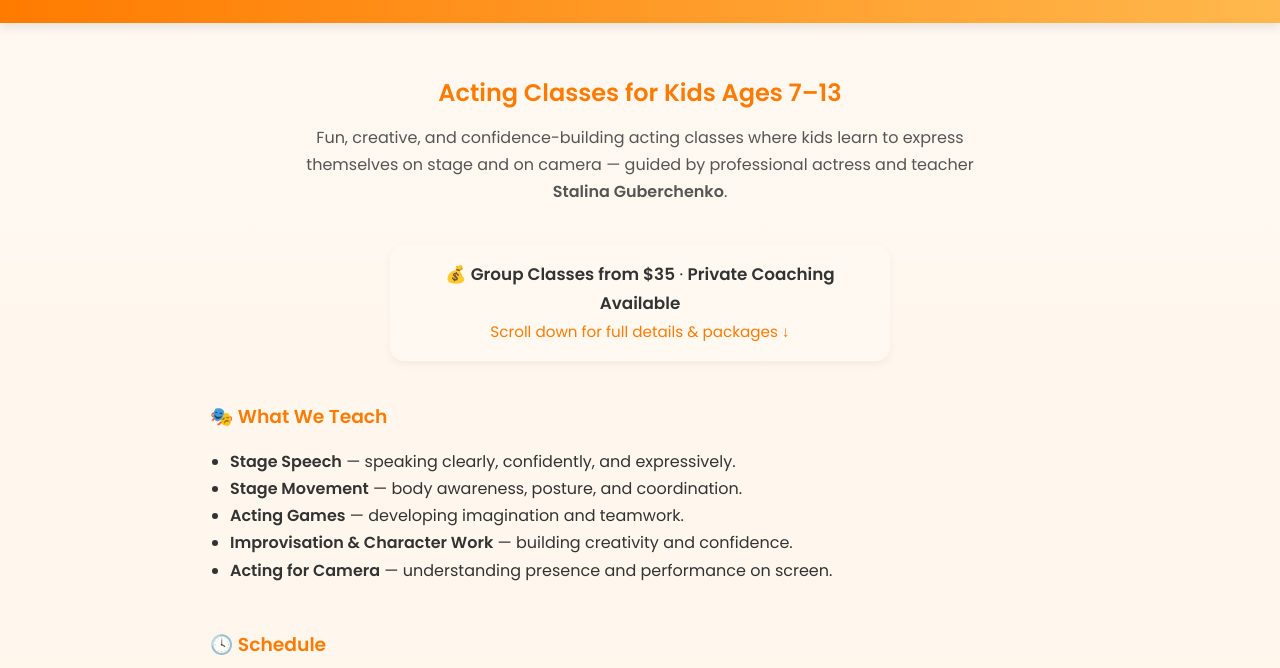
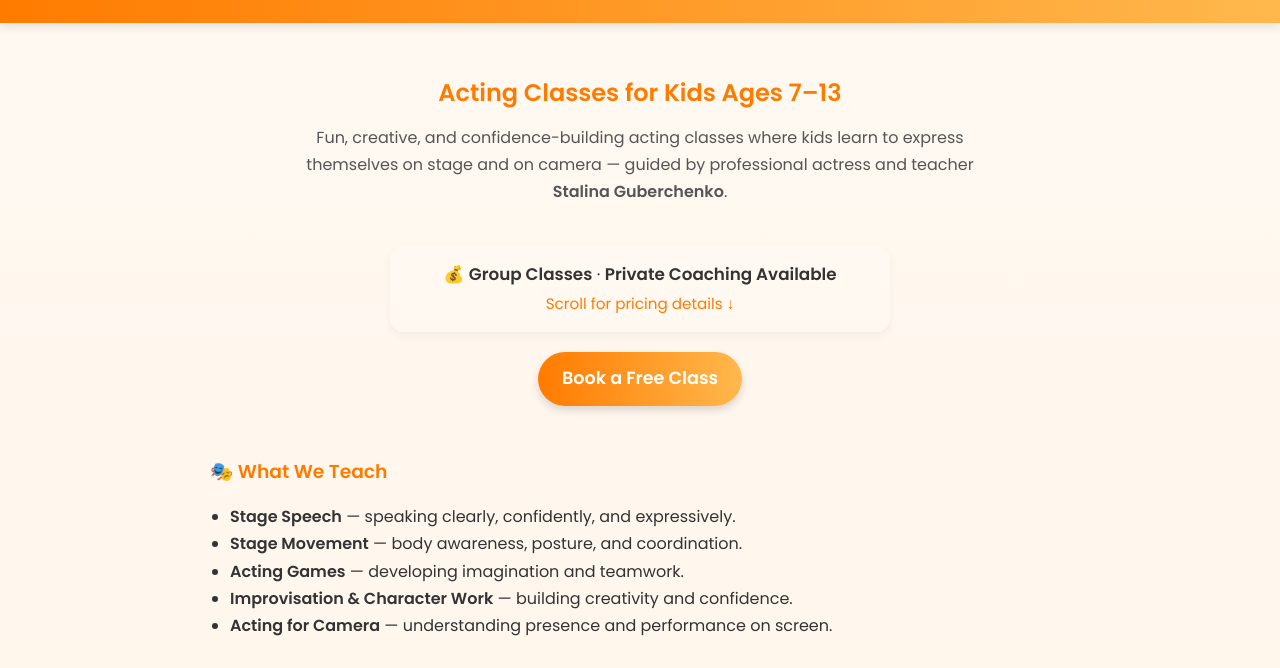
Before and after one commit to brightstaracting/brightstaracting, a plain HTML site: page classes.html in a window 1280 px wide. Shown: the part 110-778 px from the top of the page. Drawn offline with Linux system fonts and the light colour scheme.

Commit message:
Update pricing highlight and add booking section

```diff
--- a/classes.html
+++ b/classes.html
@@ -98,11 +98,16 @@
     </p>
 
     <!-- 💰 Quick Pricing Highlight -->
-    <div style="text-align:center; background:#fff9f2; border-radius:14px; padding:15px 20px; margin:0 auto 40px; max-width:500px; box-shadow:0 4px 10px rgba(0,0,0,0.05);">
+    <div style="text-align:center; background:#fff9f2; border-radius:14px; padding:15px 20px; margin:0 auto 20px; max-width:500px; box-shadow:0 4px 10px rgba(0,0,0,0.05);">
       <p style="margin:0; color:#333; font-size:1.05rem;">
-        💰 <strong>Group Classes from $35</strong> · <strong>Private Coaching Available</strong><br>
-        <a href="#pricing" style="color:#ff7b00; text-decoration:none; font-size:0.95rem;">Scroll down for full details & packages ↓</a>
+        💰 <strong>Group Classes</strong> · <strong>Private Coaching Available</strong><br>
+        <a href="#pricing" style="color:#ff7b00; text-decoration:none; font-size:0.95rem;">Scroll for pricing details ↓</a>
       </p>
+    </div>
+
+    <!-- Book Free Class (top) -->
+    <div style="text-align:center; margin-bottom:50px;">
+      <a href="index.html#book-class" class="btn">Book a Free Class</a>
     </div>
 
     <!-- What We Teach -->
```
